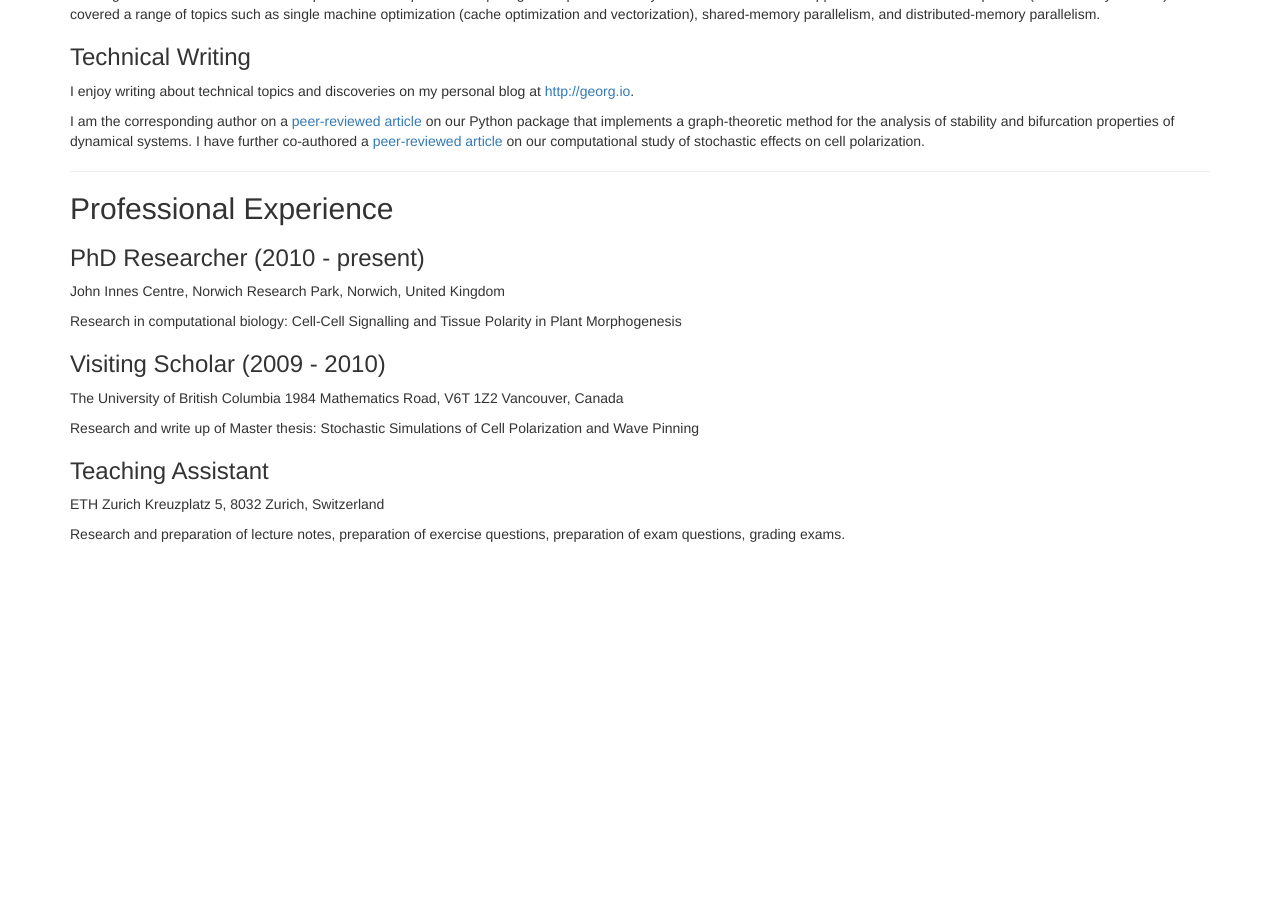
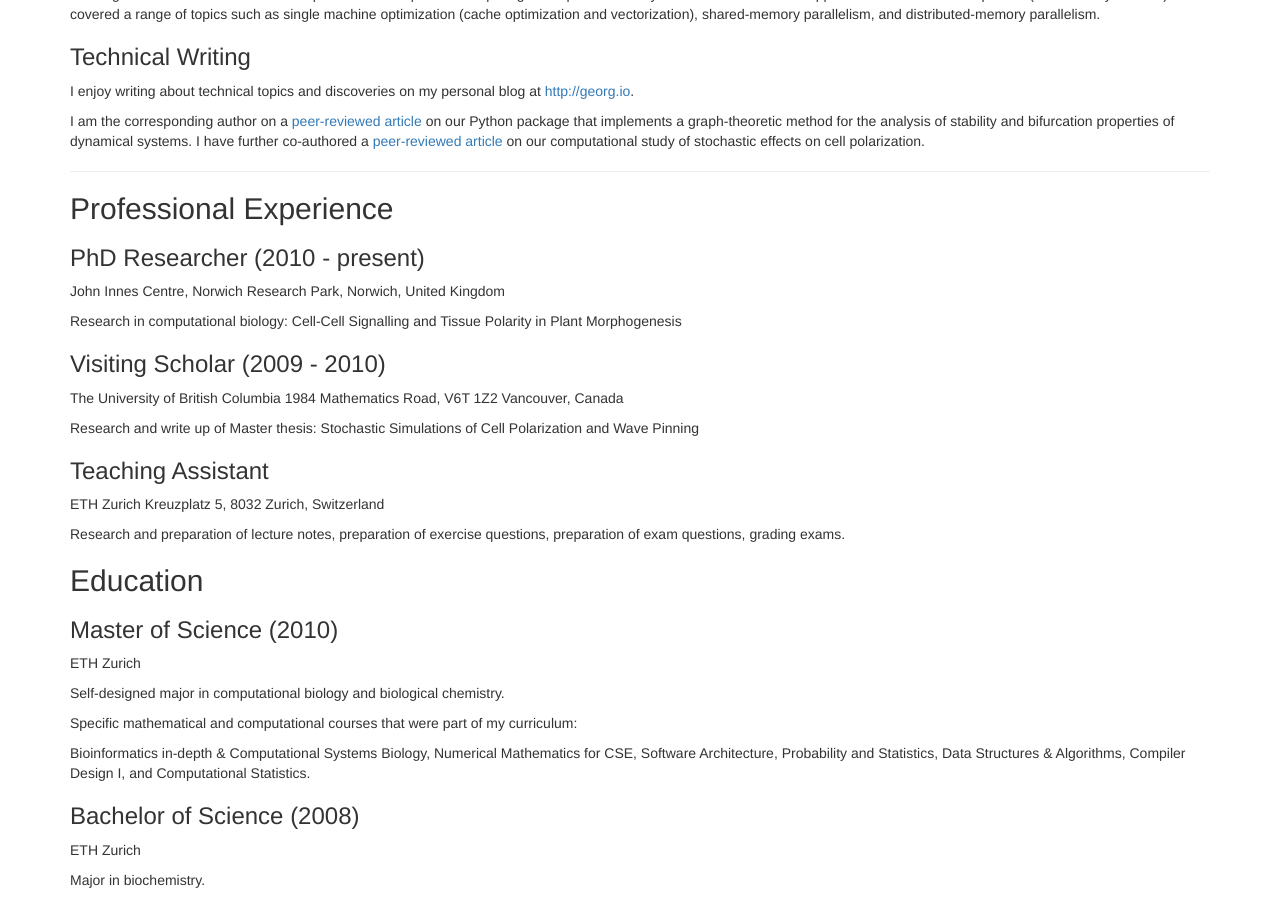
Before and after one commit to waltherg/backup.waltherg.github.io, a Jekyll site: the page cv/index.html, which Jekyll copies as it is, in a window 1280 px wide and 900 px high, scrolled down 898 px. Built offline with Jekyll 4.4.1, drawn with Linux system fonts in a browser that asks for light colours; nearby versions of some CDN libraries; some web fonts are replaced; before the commit the page ends 1452 px from its top, so only the background shows below that.

Commit message:
add education

```diff
--- a/cv/index.html
+++ b/cv/index.html
@@ -171,5 +171,24 @@
 <p>ETH Zurich Kreuzplatz 5, 8032 Zurich, Switzerland</p>
 <p>Research and preparation of lecture notes, preparation of exercise questions, preparation of exam questions, grading exams.</p>
 
+<h2>Education</h2>
+
+<h3>Master of Science (2010)</h3>
+<p>ETH Zurich</p>
+<p>Self-designed major in computational biology and biological chemistry.</p>
+<p>Specific mathematical and computational courses that were part of my curriculum:</p>
+<p>Bioinformatics in-depth & Computational Systems Biology,
+  Numerical Mathematics for CSE,
+  Software Architecture,
+  Probability and Statistics,
+  Data Structures & Algorithms,
+  Compiler Design I, and
+  Computational Statistics.
+</p>
+
+<h3>Bachelor of Science (2008)</h3>
+<p>ETH Zurich</p>
+<p>Major in biochemistry.</p>
+
 </div>
 </body>
```
